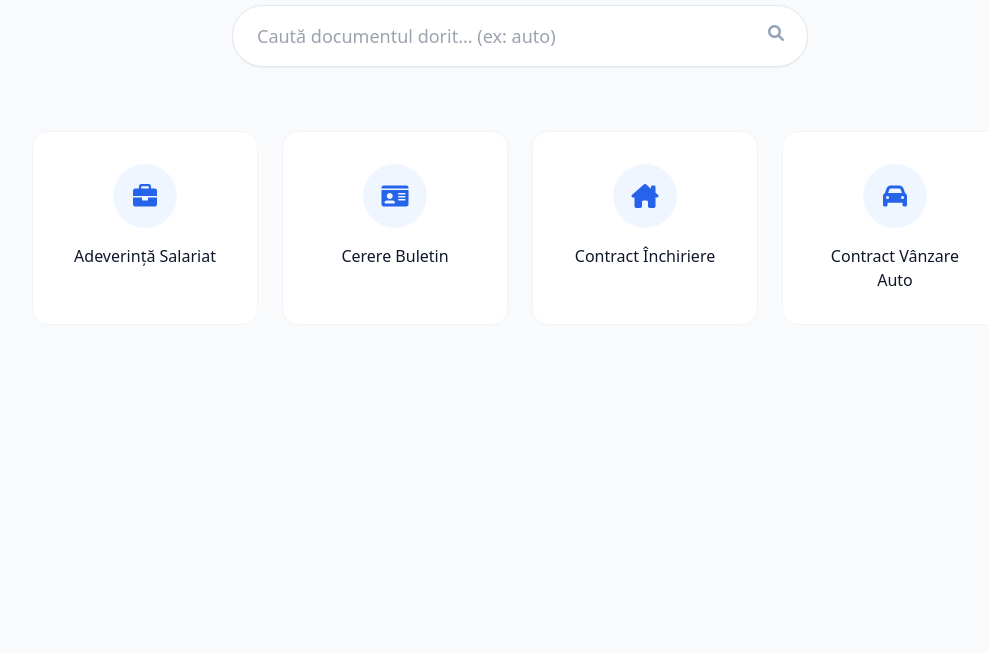
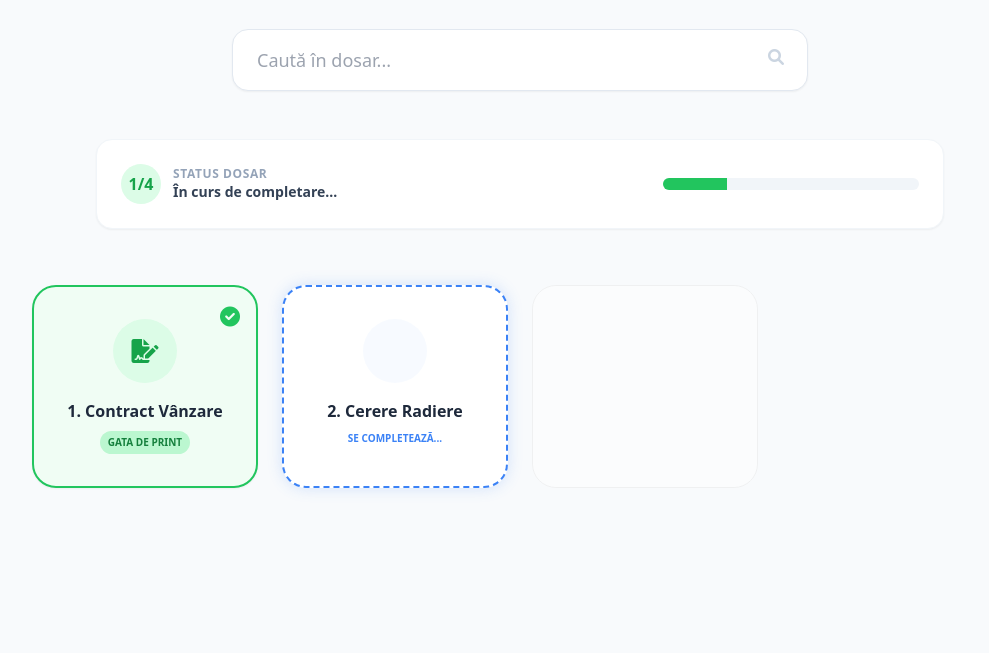
Before and after one commit to KRXai/gata.ro, a plain HTML site: page index.html in a window 1280 px wide. Shown: the part 147-800 px from the top of the page, without its empty margins (120-1109 px from the left). Drawn offline with nearby package versions, Linux system fonts and the light colour scheme.

Commit message:
Update index.html

```diff
--- a/index.html
+++ b/index.html
@@ -3,79 +3,65 @@
 <head>
     <meta charset="UTF-8">
     <meta name="viewport" content="width=device-width, initial-scale=1.0">
-    <title>Gata.ro — Juridic AI</title>
+    <title>Gata.ro — Proiect Dosar Auto</title>
     <script src="https://cdn.tailwindcss.com"></script>
     <link rel="stylesheet" href="https://cdnjs.cloudflare.com/ajax/libs/font-awesome/6.0.0/css/all.min.css">
     <style>
-        .doc-card {
-            transition: all 0.3s cubic-bezier(0.4, 0, 0.2, 1);
-        }
-        .doc-card:hover {
-            transform: translateY(-5px);
-            box-shadow: 0 10px 25px -5px rgba(0, 0, 0, 0.1);
-            border-color: #3b82f6;
-        }
+        .doc-card { transition: all 0.3s ease; }
+        .doc-card.completed { border-color: #22c55e; background-color: #f0fdf4; }
+        .doc-card.active { border-color: #3b82f6; box-shadow: 0 0 15px rgba(59, 130, 246, 0.2); }
+        .doc-card.pending { opacity: 0.5; filter: grayscale(1); }
     </style>
 </head>
 <body class="bg-slate-50 text-slate-900 font-sans min-h-screen">
 
-    <header class="max-w-4xl mx-auto pt-20 px-6 text-center">
-        <h1 class="text-4xl font-bold mb-8 tracking-tight">GATA.RO</h1>
-        <div class="relative max-w-xl mx-auto">
-            <input type="text" id="searchInput" onkeyup="filterDocs()" placeholder="Caută documentul dorit... (ex: auto)"
-                   class="w-full py-4 px-6 rounded-full border border-slate-200 shadow-sm focus:ring-2 focus:ring-blue-500 focus:outline-none text-lg">
-            <i class="fa-solid fa-magnifying-glass absolute right-6 top-5 text-slate-400"></i>
+    <header class="max-w-4xl mx-auto pt-16 px-6 text-center">
+        <h1 class="text-4xl font-black mb-4 tracking-tighter text-slate-800">GATA.RO</h1>
+        <p class="text-slate-500 mb-8 font-medium">Asistentul tău pentru dosarul auto complet</p>
+
+        <div class="relative max-w-xl mx-auto mb-12">
+            <input type="text" placeholder="Caută în dosar..."
+                   class="w-full py-4 px-6 rounded-2xl border border-slate-200 shadow-sm focus:ring-2 focus:ring-blue-500 focus:outline-none text-lg bg-white">
+            <i class="fa-solid fa-magnifying-glass absolute right-6 top-5 text-slate-300"></i>
         </div>
     </header>
 
-    <main class="max-w-5xl mx-auto py-16 px-6">
-        <div id="docsGrid" class="grid grid-cols-2 md:grid-cols-3 lg:grid-cols-4 gap-6">
+    <div class="max-w-4xl mx-auto px-6 mb-10">
+        <div class="bg-white p-6 rounded-2xl border border-slate-100 shadow-sm flex flex-col md:flex-row items-center justify-between gap-4">
+            <div class="flex items-center gap-3">
+                <div class="w-10 h-10 bg-green-100 text-green-600 rounded-full flex items-center justify-center font-bold">1/4</div>
+                <div>
+                    <p class="text-xs uppercase tracking-wider font-bold text-slate-400">Status Dosar</p>
+                    <p class="text-sm font-bold text-slate-700">În curs de completare...</p>
+                </div>
+            </div>
+            <div class="w-full md:w-64 h-3 bg-slate-100 rounded-full overflow-hidden">
+                <div class="h-full bg-green-500 w-1/4 transition-all duration-700"></div>
+            </div>
+        </div>
+    </div>
 
-            <div class="doc-card bg-white p-8 rounded-2xl border border-slate-100 flex flex-col items-center text-center cursor-pointer" data-name="adeverinta salariat">
-                <div class="w-16 h-16 bg-blue-50 text-blue-600 rounded-full flex items-center justify-center mb-4 text-2xl">
-                    <i class="fa-solid fa-briefcase"></i>
+    <main class="max-w-5xl mx-auto py-4 px-6 mb-20">
+        <div id="docsGrid" class="grid grid-cols-1 sm:grid-cols-2 lg:grid-cols-4 gap-6">
+
+            <div class="doc-card completed border-2 p-8 rounded-3xl flex flex-col items-center text-center cursor-pointer relative shadow-sm">
+                <div class="absolute top-4 right-4 text-green-500 text-xl">
+                    <i class="fa-solid fa-circle-check"></i>
                 </div>
-                <span class="font-medium">Adeverință Salariat</span>
+                <div class="w-16 h-16 bg-green-100 text-green-600 rounded-full flex items-center justify-center mb-4 text-2xl">
+                    <i class="fa-solid fa-file-signature"></i>
+                </div>
+                <span class="font-bold text-slate-800">1. Contract Vânzare</span>
+                <span class="text-[10px] mt-2 bg-green-200 text-green-700 px-2 py-1 rounded-full font-bold uppercase">Gata de print</span>
             </div>
 
-            <div class="doc-card bg-white p-8 rounded-2xl border border-slate-100 flex flex-col items-center text-center cursor-pointer" data-name="cerere eliberare buletin">
-                <div class="w-16 h-16 bg-blue-50 text-blue-600 rounded-full flex items-center justify-center mb-4 text-2xl">
-                    <i class="fa-solid fa-id-card"></i>
+            <div class="doc-card active border-2 border-dashed p-8 rounded-3xl flex flex-col items-center text-center cursor-pointer bg-white">
+                <div class="w-16 h-16 bg-blue-50 text-blue-600 rounded-full flex items-center justify-center mb-4 text-2xl animate-pulse">
+                    <i class="fa-solid fa-car-burst"></i>
                 </div>
-                <span class="font-medium">Cerere Buletin</span>
+                <span class="font-bold text-slate-800">2. Cerere Radiere</span>
+                <span class="text-[10px] mt-2 text-blue-500 font-bold uppercase">Se completează...</span>
             </div>
 
-            <div class="doc-card bg-white p-8 rounded-2xl border border-slate-100 flex flex-col items-center text-center cursor-pointer" data-name="contract inchiriere">
-                <div class="w-16 h-16 bg-blue-50 text-blue-600 rounded-full flex items-center justify-center mb-4 text-2xl">
-                    <i class="fa-solid fa-house-chimney"></i>
-                </div>
-                <span class="font-medium">Contract Închiriere</span>
-            </div>
-
-            <div class="doc-card bg-white p-8 rounded-2xl border border-slate-100 flex flex-col items-center text-center cursor-pointer" data-name="contract vanzare cumparare auto">
-                <div class="w-16 h-16 bg-blue-50 text-blue-600 rounded-full flex items-center justify-center mb-4 text-2xl">
-                    <i class="fa-solid fa-car"></i>
-                </div>
-                <span class="font-medium">Contract Vânzare Auto</span>
-            </div>
-
-        </div>
-    </main>
-
-    <script>
-        function filterDocs() {
-            let input = document.getElementById('searchInput').value.toLowerCase();
-            let cards = document.getElementsByClassName('doc-card');
-
-            for (let i = 0; i < cards.length; i++) {
-                let name = cards[i].getAttribute('data-name');
-                if (name.includes(input)) {
-                    cards[i].style.display = "flex";
-                } else {
-                    cards[i].style.display = "none";
-                }
-            }
-        }
-    </script>
-</body>
-</html>
+            <div class="doc-card pending border p-8 rounded-3xl flex flex-col items-center text-center cursor-default bg-white">
+                <div class="w-16 h-16 bg-slate-100 text-slate-400
```
